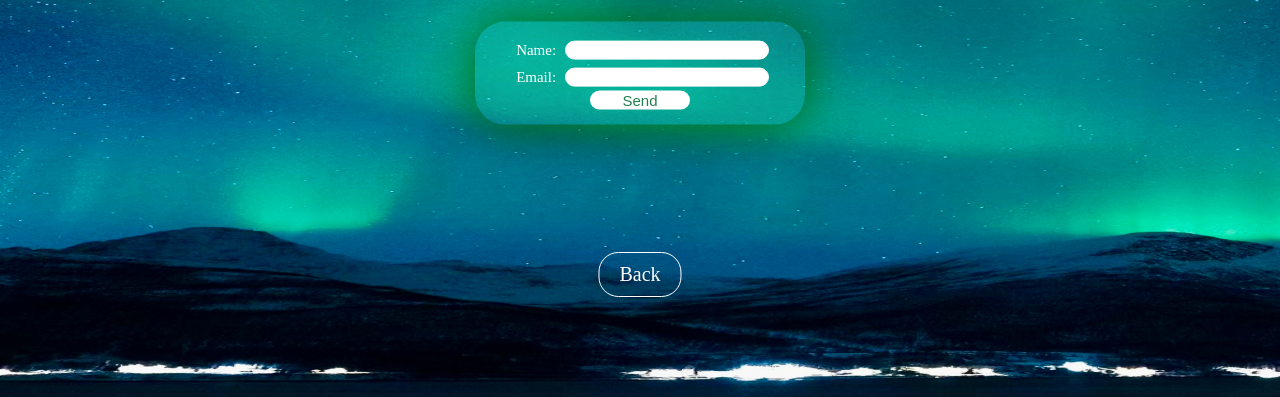
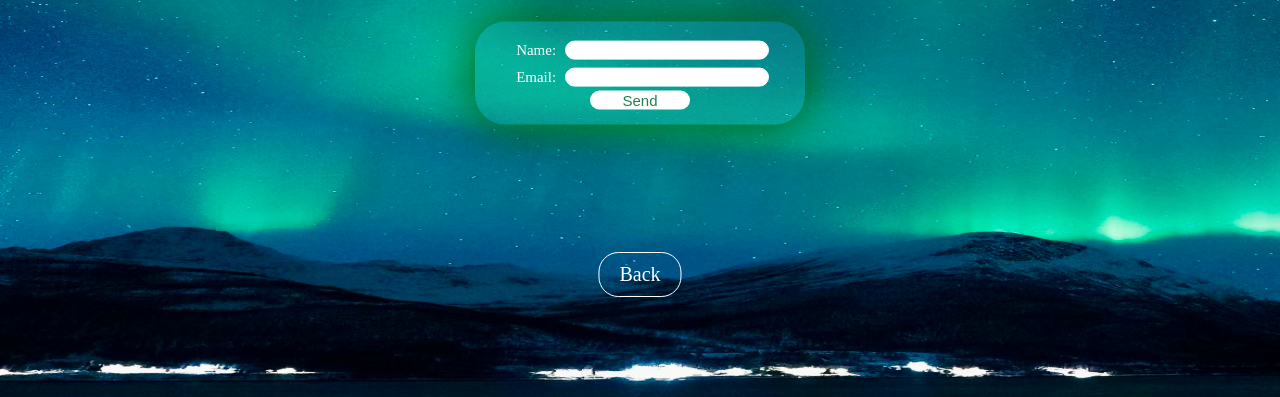
Before and after one commit to front-end-fundamentals-2025/fef-portfolio-Yuhong03, a plain HTML site: page contact.html in a window 1280 px wide. Shown: the part 403-800 px from the top of the page. Drawn offline with Linux system fonts and the light colour scheme.

Commit message:
better version

```diff
--- a/contact.css
+++ b/contact.css
@@ -9,8 +9,8 @@ body {
     position:fixed;
     top:0;
     left:0;
-    width:1500px;
-    height:800px;
+    width:100%;
+    height:100%;
     z-index: -1;
 }
 
```
